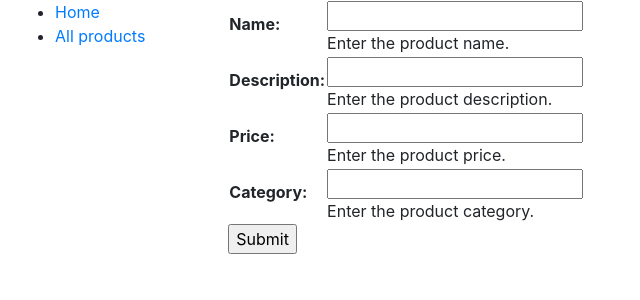
After one commit to darrenhusa/sportstore-project, a Django app: page /store/product/create/ in a window 1280 px wide. The commit adds this page. Shown: the top 300 px of the page, without its empty margins (0-640 px from the left). Run offline with Django 3.2, Linux system fonts and the light colour scheme; some libraries are stand-ins or nearby versions.

Commit message:
Added generic editing views and routes for product. Added base_template. Added get_absolute_url method to Product class.

```diff
--- a/store/models.py
+++ b/store/models.py
@@ -8,6 +8,10 @@ class Product(models.Model):
     price = models.DecimalField(max_digits=5, decimal_places=2, help_text='Enter the product price.')
     category = models.CharField(max_length=50, help_text='Enter the product category.')
 
+    def get_absolute_url(self):
+        """Returns the url to access a detail record for this product."""
+        return reverse('product-detail', args=[str(self.id)])
+
     def __str__(self):
         """String for representing the Model object."""
         return self.name
--- /dev/null
+++ b/store/templates/base_generic.html
@@ -0,0 +1,28 @@
+<!DOCTYPE html>
+<html lang="en">
+<head>
+  {% block title %}<title>Local Library</title>{% endblock %}
+  <meta charset="utf-8">
+  <meta name="viewport" content="width=device-width, initial-scale=1">
+  <link rel="stylesheet" href="https://stackpath.bootstrapcdn.com/bootstrap/4.1.3/css/bootstrap.min.css" integrity="sha384-MCw98/SFnGE8fJT3GXwEOngsV7Zt27NXFoaoApmYm81iuXoPkFOJwJ8ERdknLPMO" crossorigin="anonymous">
+  <!-- Add additional CSS in static file -->
+  {% load static %}
+  <link rel="stylesheet" href="{% static 'css/styles.css' %}">
+</head>
+<body>
+  <div class="container-fluid">
+    <div class="row">
+      <div class="col-sm-2">
+      {% block sidebar %}
+        <ul class="sidebar-nav">
+          <li><a href="{% url 'index' %}">Home</a></li>
+          <li><a href="">All products</a></li>
+          <!-- <li><a href="">All authors</a></li> -->
+        </ul>
+     {% endblock %}
+      </div>
+      <div class="col-sm-10 ">{% block content %}{% endblock %}</div>
+    </div>
+  </div>
+</body>
+</html>
--- /dev/null
+++ b/store/templates/store/product_form.html
@@ -0,0 +1,11 @@
+{% extends "base_generic.html" %}
+
+{% block content %}
+  <form action="" method="post">
+    {% csrf_token %}
+    <table>
+    {{ form.as_table }}
+    </table>
+    <input type="submit" value="Submit">
+  </form>
+{% endblock %}
--- a/store/templates/store/product_list.html
+++ b/store/templates/store/product_list.html
@@ -12,8 +12,11 @@
       </thead>
       <tbody>
         {% for product in product_list %}
-          <td>{{ product.name }}</td><td>{{product.description}}</td><td>{{product.price}}</td>
+          <tr>
+            <td>{{ product.name }}</td><td>{{product.description}}</td><td>{{product.price}}</td>
+          </tr>
         {% endfor %}
+
       </tbody>
     {% else %}
       <p>There are no products in the store.</p>
--- a/store/urls.py
+++ b/store/urls.py
@@ -6,3 +6,9 @@ urlpatterns = [
     path('products/', views.ProductListView.as_view(), name='products'),
     path('product/<int:pk>', views.ProductDetailView.as_view(), name='product-detail'),
 ]
+
+urlpatterns += [
+    path('product/create/', views.ProductCreate.as_view(), name='product_create'),
+    path('product/<int:pk>/update/', views.ProductUpdate.as_view(), name='product_update'),
+    path('product/<int:pk>/delete/', views.ProductDelete.as_view(), name='product_delete'),
+]
--- a/store/views.py
+++ b/store/views.py
@@ -1,5 +1,7 @@
 from django.shortcuts import render
 from django.views import generic
+from django.views.generic.edit import CreateView, UpdateView, DeleteView
+from django.urls import reverse_lazy
 
 from store.models import Product
 
@@ -25,3 +27,17 @@ class ProductListView(generic.ListView):
 
 class ProductDetailView(generic.DetailView):
     model = Product
+
+class ProductCreate(CreateView):
+    model = Product
+    fields = '__all__'
+    # initial = {'date_of_death': '05/01/2018'}
+
+class ProductUpdate(UpdateView):
+    model = Product
+    fields = '__all__'
+    # fields = ['first_name', 'last_name', 'date_of_birth', 'date_of_death']
+
+class ProductDelete(DeleteView):
+    model = Product
+    success_url = reverse_lazy('products')
```
Also changed, not shown: store/templates/store/product_confirm_delete.html (added, +14 -0 lines).
